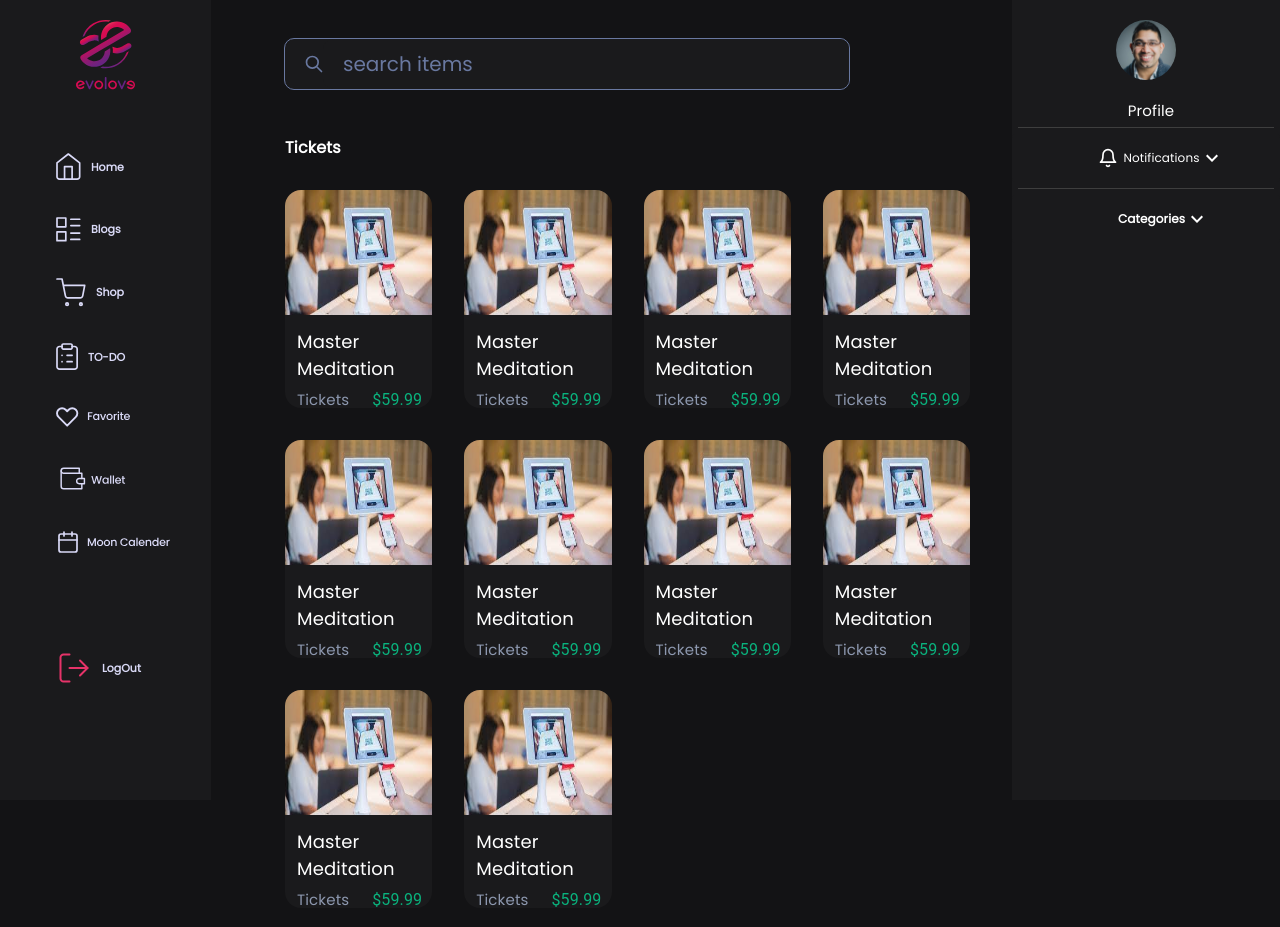
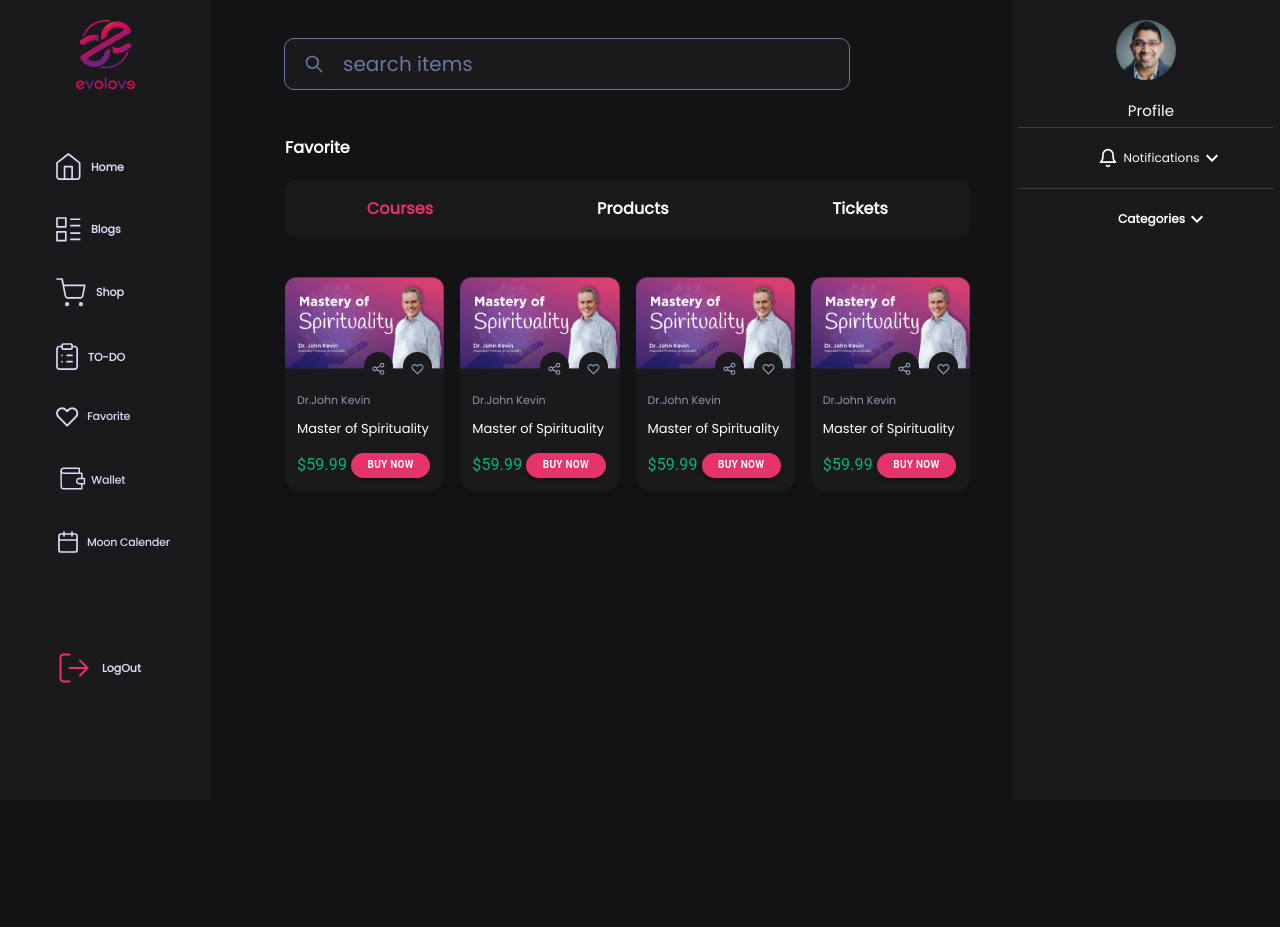
Before and after one commit to saadwaqas688/Evolove, a React (Create React App) app: page /test in a window 1280 px wide. After the commit the page ends 820 px from the top, so only its background shows below. Built offline with nearby package versions, Linux system fonts and the light colour scheme.

Commit message:
favorite module is almost completed

```diff
--- /dev/null
+++ b/src/Components/Containers/Favorite/FavoriteMain/Favorite.jsx
@@ -0,0 +1,87 @@
+import { Grid } from "@mui/material";
+import React, { useState } from "react";
+import BoxCom from "../../../UI/BoxCom/BoxCom";
+import cardImage from "../../../../assets/images/homeOnBoarding/productImage2.png";
+import ticketImage from "../../../../assets/images/homeOnBoarding/productImage1.png";
+import { Filter, FilterWrapper, Heading } from "./Favorite.style";
+import ProductCard from "../../Shop/ProductCard/ProductCard";
+import { Colors } from "../../../../config/palette";
+import HomeCourseCard from "../../Home/HomeCourseCard/HomeCourseCard";
+
+const Favorite = () => {
+  const [filter, setFilter] = useState("courses");
+  const size = { sm: "6", md: "6", lg: "3" };
+  function selectFilter(selectedTab) {
+    setFilter(selectedTab);
+  }
+
+  function checkSpacing() {
+    if (filter === "courses") {
+      return 2;
+    } else {
+      return 4;
+    }
+  }
+  return (
+    <BoxCom sx={{ marginTop: "36px", paddingRight: { lg: "20px", md: "0px" } }}>
+      <Heading>Favorite</Heading>
+      <FilterWrapper>
+        <Filter
+          onClick={() => {
+            selectFilter("courses");
+          }}
+          component="span"
+          sx={{ color: filter === "courses" && Colors.info }}
+        >
+          Courses
+        </Filter>
+        <Filter
+          onClick={() => {
+            selectFilter("products");
+          }}
+          component="span"
+          sx={{ color: filter === "products" && Colors.info }}
+        >
+          Products
+        </Filter>
+        <Filter
+          onClick={() => {
+            selectFilter("tickets");
+          }}
+          component="span"
+          sx={{ color: filter === "tickets" && Colors.info }}
+        >
+          Tickets
+        </Filter>
+      </FilterWrapper>
+      <Grid container spacing={checkSpacing()} sx={{ paddingTop: "20px" }}>
+        {filter === "products" && (
+          <>
+            <ProductCard size={size} image={cardImage} />
+            <ProductCard size={size} image={cardImage} />
+            <ProductCard size={size} image={cardImage} />
+            <ProductCard size={size} image={cardImage} />
+          </>
+        )}
+        {filter === "courses" && (
+          <>
+            <HomeCourseCard size={size} />
+            <HomeCourseCard size={size} />
+            <HomeCourseCard size={size} />
+            <HomeCourseCard size={size} />
+          </>
+        )}
+        {filter === "tickets" && (
+          <>
+            <ProductCard size={size} image={ticketImage} />
+            <ProductCard size={size} image={ticketImage} />
+            <ProductCard size={size} image={ticketImage} />
+            <ProductCard size={size} image={ticketImage} />
+          </>
+        )}
+      </Grid>
+    </BoxCom>
+  );
+};
+
+export default Favorite;
--- /dev/null
+++ b/src/Components/Containers/Favorite/FavoriteMain/Favorite.style.js
@@ -0,0 +1,33 @@
+import { styled, Typography} from "@mui/material";
+import { Colors } from "../../../../config/palette";
+import BoxCom from "../../../UI/BoxCom/BoxCom";
+
+  export const Heading = styled(Typography)(({ theme }) => ({
+    fontFamily: '"Poppins", "sans-serif"',
+    color:Colors.light,
+    fontWeight:"bold",
+    fontSize:"16px",
+    marginBottom:"10px",
+    [theme.breakpoints.down("lg")]: {
+      textAlign:"center"
+      },
+  }));
+
+  export const FilterWrapper = styled(BoxCom)(({ theme }) => ({
+    background:Colors.dark,
+    display:"flex",
+    alignItems:"center",
+    justifyContent:"space-around",
+    height:"57px",
+    borderRadius:"10px",
+    marginBottom:"20px",
+    marginTop:"20px",
+  }));
+
+  export const Filter = styled(Typography)(({ theme }) => ({
+    fontFamily: '"Poppins", "sans-serif"',
+    color:Colors.light,
+    fontWeight:"bold",
+    fontSize:"16px",
+    cursor: "pointer",
+  }));
--- a/src/Routes/ApplicationRoutes.jsx
+++ b/src/Routes/ApplicationRoutes.jsx
@@ -19,6 +19,7 @@ import SingleCourseContainer from "../Components/Containers/Courses/SingleCourse
 import { Search } from "../Components/UI/SearchBar/Search/search";
 import ShopMain from "../Components/Containers/Shop/ShopMain/ShopMain";
 import AllTickets from "../Components/Containers/Shop/AllTickets/AllTickets";
+import Favorite from "../Components/Containers/Favorite/FavoriteMain/Favorite";
 const ApplicationRoutes = () => {
   return (
     <>
@@ -43,6 +44,8 @@ const ApplicationRoutes = () => {
             <Route path="/singleCourse" element={<SingleCourseContainer />} />
             <Route path="/shop" element={<ShopMain />} />
             <Route path="/shop/tickets" element={<AllTickets />} />
+            <Route path="/favorite" element={<Favorite />} />
+
 
 
           </Route>
--- a/src/Test/Test.jsx
+++ b/src/Test/Test.jsx
@@ -1,9 +1,9 @@
 import React from 'react'
-import AllTickets from "../Components/Containers/Shop/AllTickets/AllTickets.jsx"
+import Favorite from '../Components/Containers/Favorite/FavoriteMain/Favorite.jsx'
 const Test = () => {
   return (
     <div>
-      <AllTickets/>
+      <Favorite/>
     </div>
   )
 }
```
